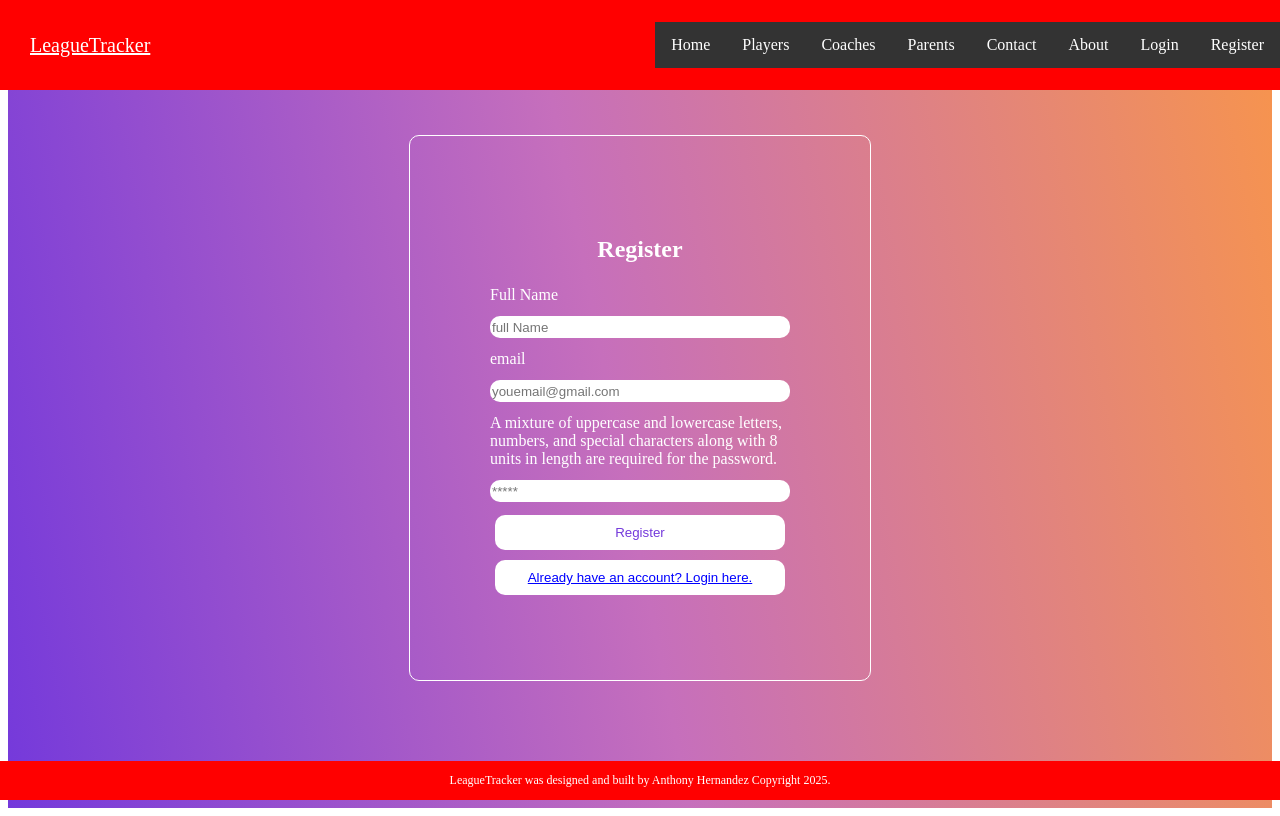
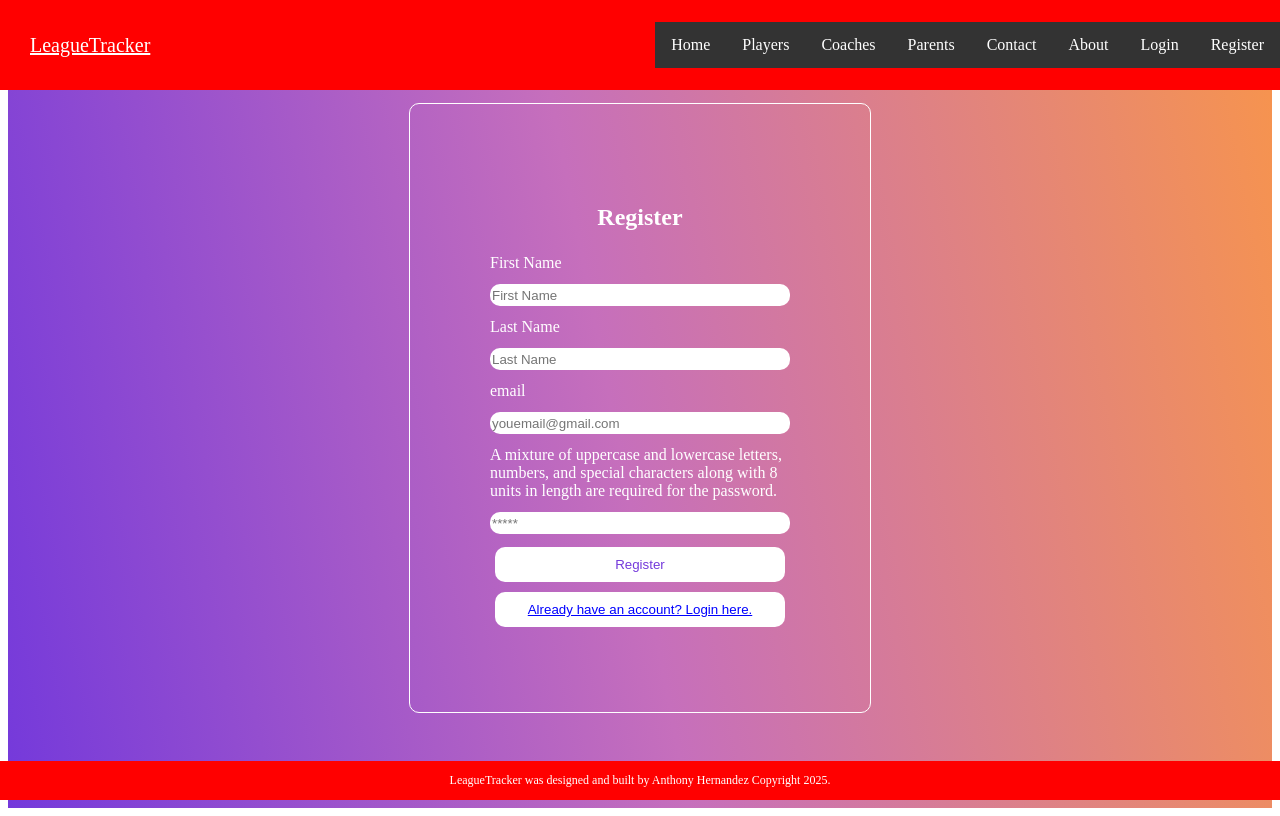
Before and after one commit to tonyh2323/leaguetracker, a React (Vite) app: page /Register in a window 1280 px wide. Built offline with nearby package versions, Linux system fonts and the light colour scheme; the HTML template or start-up script is replaced by a standard one.

Commit message:
added first and last name

```diff
--- a/src/Components/Register.jsx
+++ b/src/Components/Register.jsx
@@ -8,7 +8,8 @@ import PasswordValidation from './ChildComponents/PasswordValidation';
 export const Register = (props) =>{
         const [email, setEmail] = useState('');
         const [pass, setPass] = useState('');
-        const [name, setName] = useState('');
+        const [first, setfirst] = useState('');
+        const [last, setlast] = useState('');
 
         const navigate = useNavigate();
 
@@ -32,8 +33,10 @@ export const Register = (props) =>{
         <div className='auth-form-container'>
             <h2>Register</h2>
             <form className='register-form' onSubmit={handleSubmit} >
-                <label htmlFor='name'>Full Name</label>
-                <input required value={name} onChange={(e) => setName(e.target.value)} name='name' id='name' placeholder='full Name'/>
+                <label htmlFor='first'>First Name</label>
+                <input required value={first} onChange={(e) => setName(e.target.value)} name='fisrt' id='first' placeholder='First Name'/>
+                <label htmlFor='last'>Last Name</label>
+                <input required value={last} onChange={(e) => setlast(e.target.value)} name='last' id='last' placeholder='Last Name'/>
                 <label htmlFor='email'>email</label>
                 <input required value={email} onChange={(e) => setEmail(e.target.value)} type="email" placeholder="youemail@gmail.com" id="email"name="email"/>
                 <label htmlFor='password'>A mixture of uppercase and lowercase letters, numbers, and special characters along with 8 units in length are required for the password.</label>
```
